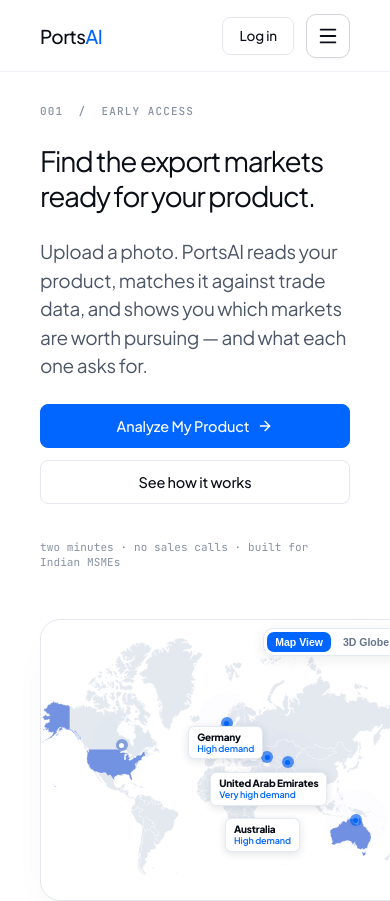
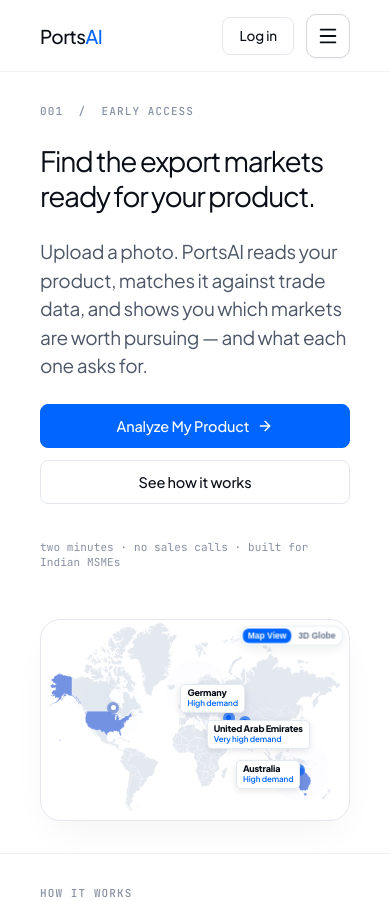
Before and after one commit to korrakiran/ports1, a Next.js app: page / in a window 390 px wide. Shown: the top 901 px of the page. Built offline with nearby package versions, Linux system fonts and the light colour scheme; no server answers.

Commit message:
fix(mobile): decrease hero map stage height to 200px and scale overlay badges for mobile devices

```diff
--- a/app/globals.css
+++ b/app/globals.css
@@ -1554,50 +1554,63 @@ h1, h2, h3, h4, h5, h6 {
   }
 }
 
-/* Mobile Hero Map Stage & Callout Adjustments */
+/* Mobile Hero Map Stage & Callout Adjustments (Scaled Down for Mobile) */
 @media (max-width: 640px) {
+  .ld-hero-viz {
+    max-width: 100% !important;
+    margin: 0 auto !important;
+    overflow: hidden !important;
+  }
+
   .hero-map-stage {
-    min-height: 280px !important;
+    min-height: 200px !important;
+    height: 200px !important;
+    max-height: 200px !important;
+    padding: 0 8px !important;
+    overflow: hidden !important;
   }
 
   .hero-map-mode-toggle {
-    top: 8px !important;
-    right: 8px !important;
-    padding: 3px !important;
+    top: 6px !important;
+    right: 6px !important;
+    padding: 2px !important;
+    gap: 2px !important;
+    transform: scale(0.85);
+    transform-origin: top right;
   }
 
   .hero-map-mode-toggle button {
-    padding: 4px 8px !important;
-    font-size: 10.5px !important;
+    padding: 3px 6px !important;
+    font-size: 10px !important;
   }
 
   .hero-map-callout {
-    padding: 4px 8px !important;
-    border-radius: 6px !important;
-    box-shadow: 0 2px 8px rgba(15, 23, 42, 0.12) !important;
+    padding: 3px 6px !important;
+    border-radius: 5px !important;
+    box-shadow: 0 2px 6px rgba(15, 23, 42, 0.1) !important;
   }
 
   .hero-map-callout-title {
-    font-size: 10px !important;
+    font-size: 9px !important;
   }
 
   .hero-map-callout-sub {
-    font-size: 9px !important;
+    font-size: 8px !important;
   }
 
   .hero-map-callout-germany {
-    left: 40% !important;
-    top: 36% !important;
+    left: 45% !important;
+    top: 32% !important;
   }
 
   .hero-map-callout-uae {
-    left: 46% !important;
-    top: 55% !important;
+    left: 54% !important;
+    top: 50% !important;
   }
 
   .hero-map-callout-aus {
-    left: 50% !important;
-    top: 74% !important;
+    left: 64% !important;
+    top: 70% !important;
   }
 
   .ld-mono-note {
```
